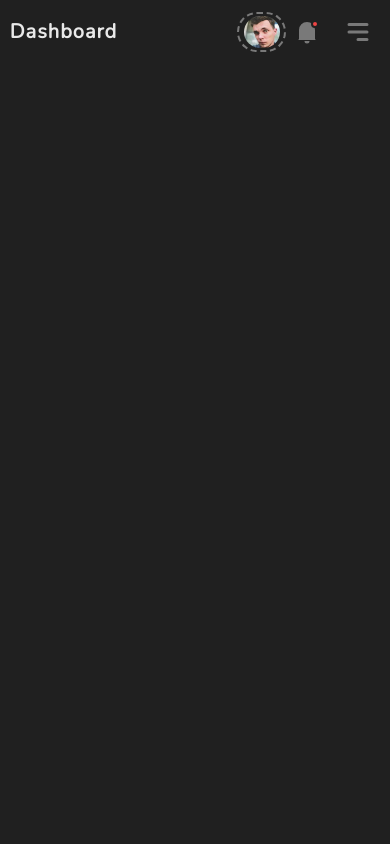
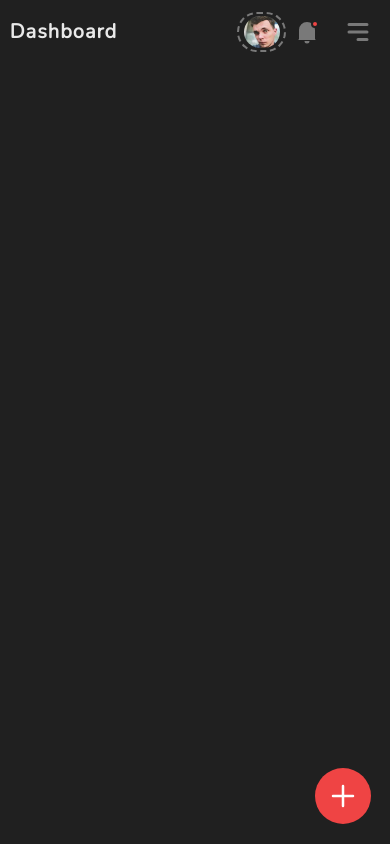
Before and after one commit to awindesign01/Dashboard-react.js, a React (Create React App) app in the folder app/: page / in a window 390 px wide. Built offline with nearby package versions, Linux system fonts and the light colour scheme.

Commit message:
add FAB button, responsive
Signed-off-by: awindesign01 <awindesigngithub01@gmail.com>

```diff
--- a/app/src/App.js
+++ b/app/src/App.js
@@ -1,4 +1,5 @@
 import "./App.css";
+import FebButton from "./Common/Components/FAB_Button/FabButton";
 import Main from "./Common/Components/Main/Main";
 import Header from "./Common/Layout/Header/Header";
 import Sidebar from "./Common/Layout/Sidebar/Sidebar";
@@ -6,13 +7,18 @@ import Sidebar from "./Common/Layout/Sidebar/Sidebar";
 function App(props) {
 	// console.log(props);
 	return (
-		<section className="App mx-auto w-95% lg:w-full">
-			<article className="w-full h-16">
-				<Header />
+		<section>
+			<article className="App mx-auto w-95% lg:w-full">
+				<article className="w-full h-16">
+					<Header />
+				</article>
+				<article className="w-full lg:h-43rem flex justify-start">
+					<Sidebar />
+					<Main />
+				</article>
 			</article>
-			<article className="w-full h-43rem flex justify-start">
-				<Sidebar />
-				<Main />
+			<article className="lg:hidden fixed bottom-5 w-95% md:w-98% h-14 bg-transparent flex justify-end items-end">
+				<FebButton />
 			</article>
 		</section>
 	);
--- /dev/null
+++ b/app/src/Common/Components/FAB_Button/FabButton.js
@@ -0,0 +1,9 @@
+import { HiOutlinePlus } from 'react-icons/hi';
+
+const FebButton = () => {
+	return <button className="w-14 h-14 bg-red-500 rounded-full grid place-items-center">
+      <HiOutlinePlus className="text-3xl text-white"/>
+   </button>;
+};
+
+export default FebButton;
--- a/app/src/Common/Layout/Sidebar/Sidebar.js
+++ b/app/src/Common/Layout/Sidebar/Sidebar.js
@@ -3,7 +3,7 @@ import SMenu from "../../Components/SMainSidebar/SMenu";
 
 const Sidebar = (props) => {
 	return (
-		<section className="w-1/6 h-full">
+		<section className="w-1/6 h-full hidden lg:block">
 			{/* <article className="mx-auto w-11/12 h-full">
 				<article>
 					<SMenu />
```
